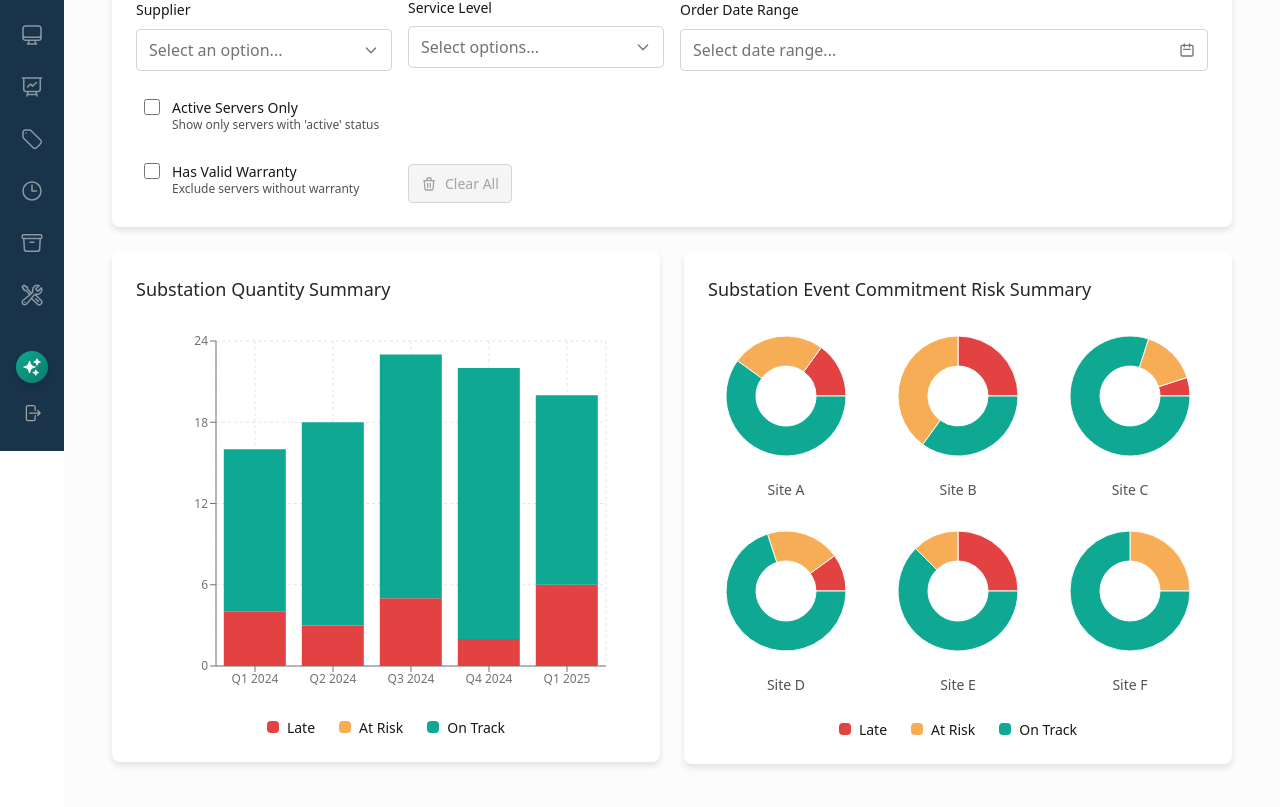
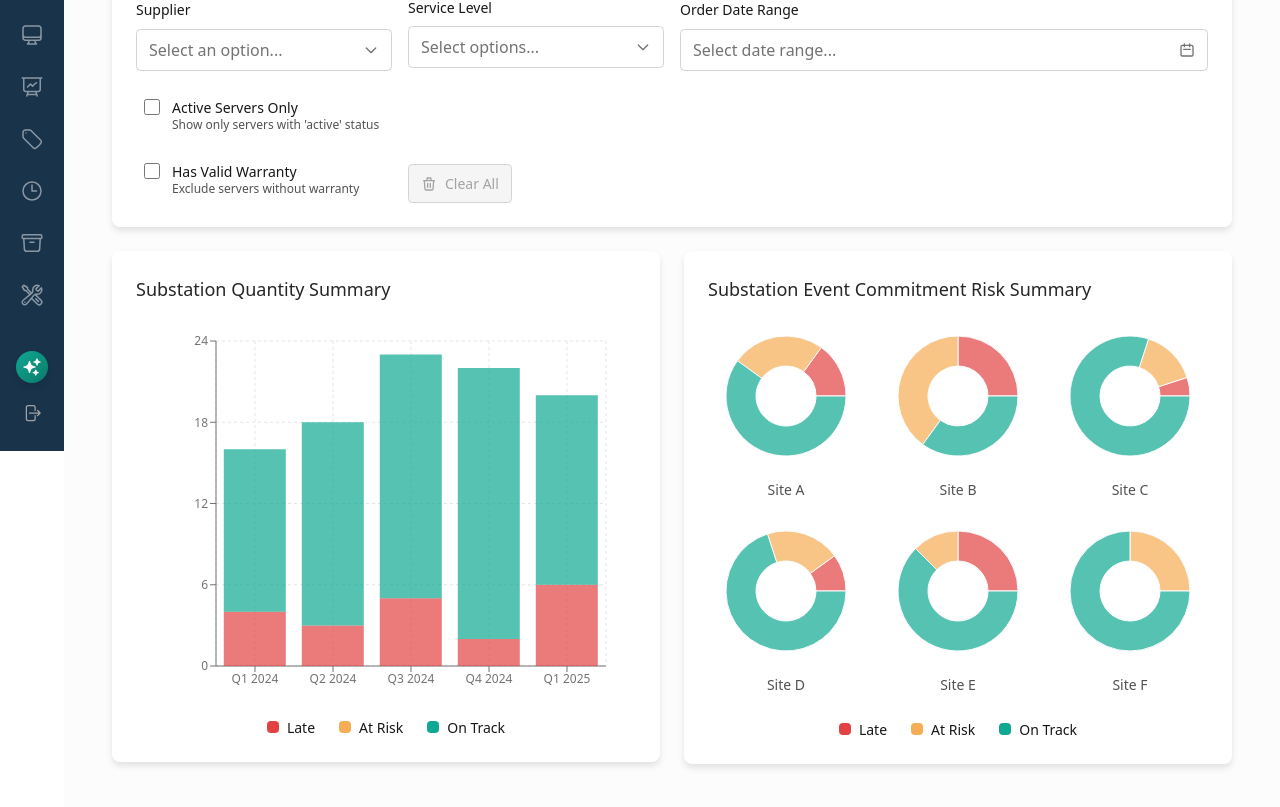
Before and after one commit to m-downing/flow_demo, a Next.js app: page / in a window 1280 px wide. Shown: the part 349-1156 px from the top of the page. Built offline with nearby package versions, Linux system fonts and the light colour scheme.

Commit message:
flow mockup completed

```diff
--- a/src/app/page.tsx
+++ b/src/app/page.tsx
@@ -277,9 +277,9 @@ export default function HomePage() {
                     fontSize: '14px'
                   }}
                 />
-                <Bar dataKey="late" stackId="a" fill={colors.dataViz.negative} />
-                <Bar dataKey="atRisk" stackId="a" fill={colors.dataViz.highlight} />
-                <Bar dataKey="onTrack" stackId="a" fill={colors.dataViz.positive} />
+                <Bar dataKey="late" stackId="a" fill={colors.dataViz.negative} fillOpacity={0.7} />
+                <Bar dataKey="atRisk" stackId="a" fill={colors.dataViz.highlight} fillOpacity={0.7} />
+                <Bar dataKey="onTrack" stackId="a" fill={colors.dataViz.positive} fillOpacity={0.7} />
               </BarChart>
             </ResponsiveContainer>
 
@@ -318,7 +318,7 @@ export default function HomePage() {
                   ]}
                   height={150}
                   mode="summary"
-                  colors={[colors.dataViz.negative, colors.dataViz.highlight, colors.dataViz.positive]}
+                  colors={[`${colors.dataViz.negative}B3`, `${colors.dataViz.highlight}B3`, `${colors.dataViz.positive}B3`]}
                   innerRadius={30}
                   outerRadius={60}
                   showLegend={false}
@@ -334,7 +334,7 @@ export default function HomePage() {
                   ]}
                   height={150}
                   mode="summary"
-                  colors={[colors.dataViz.negative, colors.dataViz.highlight, colors.dataViz.positive]}
+                  colors={[`${colors.dataViz.negative}B3`, `${colors.dataViz.highlight}B3`, `${colors.dataViz.positive}B3`]}
                   innerRadius={30}
                   outerRadius={60}
                   showLegend={false}
@@ -350,7 +350,7 @@ export default function HomePage() {
                   ]}
                   height={150}
                   mode="summary"
-                  colors={[colors.dataViz.negative, colors.dataViz.highlight, colors.dataViz.positive]}
+                  colors={[`${colors.dataViz.negative}B3`, `${colors.dataViz.highlight}B3`, `${colors.dataViz.positive}B3`]}
                   innerRadius={30}
                   outerRadius={60}
                   showLegend={false}
@@ -368,7 +368,7 @@ export default function HomePage() {
                   ]}
                   height={150}
                   mode="summary"
-                  colors={[colors.dataViz.negative, colors.dataViz.highlight, colors.dataViz.positive]}
+                  colors={[`${colors.dataViz.negative}B3`, `${colors.dataViz.highlight}B3`, `${colors.dataViz.positive}B3`]}
                   innerRadius={30}
                   outerRadius={60}
                   showLegend={false}
@@ -384,7 +384,7 @@ export default function HomePage() {
                   ]}
                   height={150}
                   mode="summary"
-                  colors={[colors.dataViz.negative, colors.dataViz.highlight, colors.dataViz.positive]}
+                  colors={[`${colors.dataViz.negative}B3`, `${colors.dataViz.highlight}B3`, `${colors.dataViz.positive}B3`]}
                   innerRadius={30}
                   outerRadius={60}
                   showLegend={false}
@@ -400,7 +400,7 @@ export default function HomePage() {
                   ]}
                   height={150}
                   mode="summary"
-                  colors={[colors.dataViz.negative, colors.dataViz.highlight, colors.dataViz.positive]}
+                  colors={[`${colors.dataViz.negative}B3`, `${colors.dataViz.highlight}B3`, `${colors.dataViz.positive}B3`]}
                   innerRadius={30}
                   outerRadius={60}
                   showLegend={false}
```
